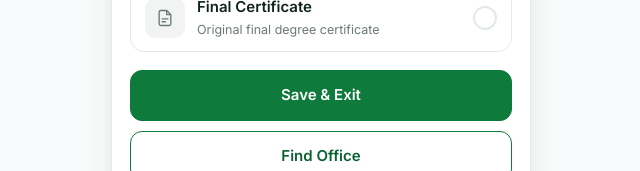
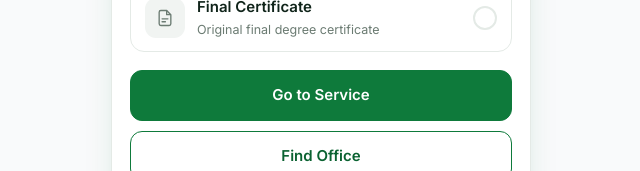
Before and after one commit to Dengkuat/Kwami-Ai, a React (Vite) app: page /checklist in a window 1280 px wide. Shown: the part 382-553 px from the top of the page, without its empty margins (319-959 px from the left). Built offline with nearby package versions, Linux system fonts and the light colour scheme; the HTML template or start-up script is replaced by a standard one.

Commit message:
redirections to irembo website and office

```diff
--- a/src/pages/ChecklistPage.tsx
+++ b/src/pages/ChecklistPage.tsx
@@ -100,10 +100,27 @@ function ChecklistPage() {
         </ul>
 
         <div className="checklist-actions">
-          <button type="button" className="checklist-btn checklist-btn-primary">
-            Save &amp; Exit
+          <button
+            type="button"
+            className="checklist-btn checklist-btn-primary"
+            onClick={() =>
+              window.location.href =
+              "https://irembo.gov.rw/user/citizen/service/nesa/application_for_equating_foreign_qualifications_for_general_education"
+            }
+          >
+            Go to Service
           </button>
-          <button type="button" className="checklist-btn checklist-btn-outline">
+
+          <button
+            type="button"
+            className="checklist-btn checklist-btn-outline"
+            onClick={() =>
+              window.open(
+                "https://www.google.com/maps/dir/ALX+Rwanda,+Deco+Center,+KG+9+Ave,+Kigali/Irembo+Campus+%26+Headquarters,+KG+517+Street,+Kigali/@-1.9345803,30.090429,3100m/data=!3m2!1e3!4b1!4m14!4m13!1m5!1m1!1s0x19dca7007bbe35ed:0xd2dff7bc3ca71163!2m2!1d30.0986948!2d-1.9270343!1m5!1m1!1s0x19dca7e1da543b6f:0x9a1d82d08ecd9558!2m2!1d30.1032144!2d-1.9416317!3e0",
+                "_blank"
+              )
+            }
+          >
             Find Office
           </button>
         </div>
```
